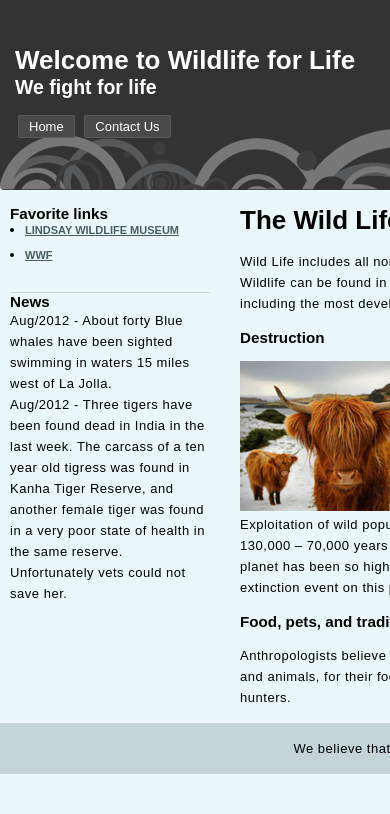
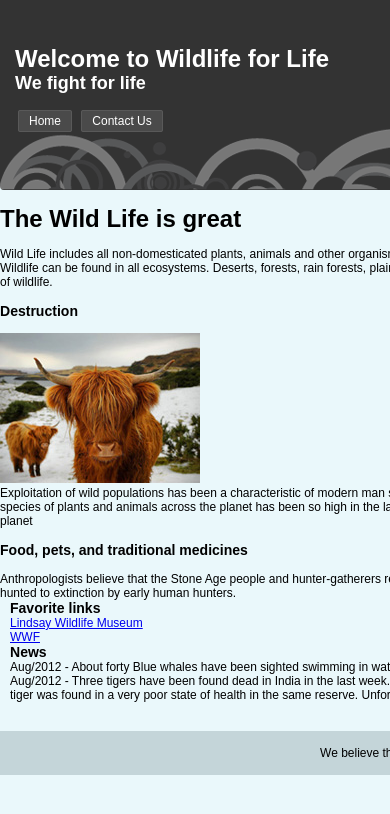
Before and after one commit to kawingtam/Homework2, a plain HTML site: page index.html in a window 390 px wide. Shown: the top 814 px of the page. Drawn offline with Linux system fonts and the light colour scheme.

Commit message:
Update style.css

```diff
--- a/style.css
+++ b/style.css
@@ -1,119 +1,88 @@
-	body, h1, h2, h3, p, img, ul, li{
-		border:0; margin:0; padding:0;
-	}
-		/*the above is a very basic reset rule.  Every browser has a slightly different default for HTML tags.  By using this simple CSS reset, all the more glaring styles
-		are reset and can now be set to whatever properties that would suit your website best. */
-
-	body{
-		background:#eaf8fb;	/* a light blue background color. */
-		font-family:Arial, Helvetica, sans-serif; /* the font family for all text on the web page is now either arial, helvetica or a sans-serif font if those two are not available */
-		font-size:13px; /* all normal text on the web page has a base font size of 14px now */
+body, h1, h2, h3, p, img, ul, li {
+    border: 0;
+    margin: 0;
+    padding: 0;
 }
 
-	p{
-		letter-spacing:.04em; /* letter spacing sets the horizontal spacing (kerning) between letters in a block of text. */
-		line-height:21px; /* line height sets the vertical spacing between lines of text. */
+body {
+    background: #eaf8fb;
+    font-family: Arial, Helvetica, sans-serif;
+    font-size: 13px;
 }
 
-	div#header{
-		background-color:#333; /* a more specific way to set a background color */
-		background-image:url(images/headerbkgd.png); /* sets a background image in the header and the position it should sit */
-		background-repeat:no-repeat; /* sets a background image to repeat, repeat-x, repeat-y or not at all as written in this rule */
-		background-position:left bottom;/* sets a background image position */
-		color:#fff;	/* sets the the color of all header text to white */
-		-webkit-border-bottom-right-radius: 4px;
-		-webkit-border-bottom-left-radius: 4px;
-		-moz-border-radius-bottomright: 4px;
-		-moz-border-radius-bottomleft: 4px;
+/* Header styles */
+#header {
+    background-color: #333;
+    background-image: url(images/headerbkgd.png);
+    background-repeat: no-repeat;
+    background-position: left bottom;
+    color: #fff;
     border-bottom-right-radius: 4px;
-		border-bottom-left-radius: 4px;	/* these 6 lines of border-radius code make rounded corners for the bottom work in firefox, safari, chrome, opera and IE9 */
-		margin:0 auto; /* by declaring a width on any block element (like a div), giving it a css property of margin:0 auto will center that block element on page */
-		min-height:130px;	/* setting a minimum height of an element means that it can grow to be bigger, if there is a lot of content in it. However, if it doesn't have enough content, it will be at the very least (in this example) 130 pixels tall */
-		padding:45px 15px 15px;	/* by setting a padding, the content within a HTML element will not touch the edges of that element (by adding padding to an element, it actually makes that element appear wider and/or taller.  In this case, the header div is now 15px wider and taller on each side. */
-		width:870px;	/* sets the width of the div to 900px. Remember that if you add padding to this element it will increase the size by the number of pixels in the padding. In this example the width is 900px and we have 15px to the left and right so the total width of the header will be (870px + 15px+15px=930px */
-
+    border-bottom-left-radius: 4px;
+    margin: 0 auto;
+    min-height: 130px;
+    padding: 45px 15px 15px;
+    width: 870px;
 }
 
 ul.navigation {
-		list-style:none;	/* this removes the bullets from list elements */
-		margin-top:20px;	/* giving the ul a top margin of 20px */
+    list-style: none;
+    margin-top: 20px;
 }
 
-	ul.navigation li{
-		display:inline-block; /* an inline block element can have width and height applied to it / and if not, they only take up as much space as the content within allows */
-		margin:0 3px 5px;	/* this code adds a 3px margin to the left and right of the list elements, and 5px to the bottom of the list elements */
+ul.navigation li {
+    display: inline-block;
+    margin: 0 3px 5px;
 }
 
-	ul.navigation li a{
-		background:#4a4a4a;	/* this is a dark grey background for the link */
-		color:#fff;	/* this makes the link text white */
-		-moz-border-radius:2px;
-		webkit-border-radius:2px;
-		border-radius:2px;	/* these 3 lines of border-radius code make rounded corners work in firefox, safari, chrome, opera and IE9 */
-		border:1px solid #595959; /* this adds a light grey solid border of 1px width around the link */
-		padding:3px 10px;	/* as the name implies, this adds extra padding around the link, so that the borders don't bump up against the link text */
-		text-decoration:none; /* this removes the normal underline that links usually have */
+ul.navigation li a {
+    background: #4a4a4a;
+    color: #fff;
+    border-radius: 2px;
+    border: 1px solid #595959;
+    padding: 3px 10px;
+    text-decoration: none;
 }
 
-	ul.navigation li a:hover{
-		background-color:#000; /*this is a hover pseudo class.  By designating a different background color, than the class for the a tag above, when a mouse hovers over these particular links, in the navigation bar, the background color will change to what's defined here */
-
+ul.navigation li a:hover {
+    background-color: #000;
 }
 
-	div.content{
-		margin:15px auto; /* this adds a margin of 15px to the top and bottom of the div with the class of content.  The auto margin applies to the left and right side of the div which is what centers the div in the middle of the page. */
-		width:900px;
+/* Content styles */
+.content {
+    margin: 15px auto;
+    width: 900px;
+    display: flex; /* Flexbox layout */
+    flex-direction: column;
 }
 
-	div.col-right{
-		float:right;
-		width:660px
+.col-right,
+.sidebar-left {
+    width: 100%; /* Adjust width for responsive layout */
 }
 
-	div.sidebar-left{
-		float:left;
-		padding:0 10px;
-		width:200px;	/* when floating content next to each other, applying set widths will make the content play nice with each other. Change the width of the siebar, or take away the width of the above "div.col-right" and see what happens to get a better idea of how widths effect floats */
+.sidebar-left {
+    padding: 0 10px;
 }
 
-	div.sidebar-left a{
-		color:#445e64;	/* this redefines all links in the left sidebar to this new color, as opposed to the default blue link color */
+/* Footer styles */
+#footer {
+    background-color: #c4d5d9;
+    margin: 0 auto;
+    padding: 15px;
+    text-align: center;
+    width: 900px;
 }
 
-	div.sidebar-left a:hover{
-		text-decoration:none
-	}	/* when hovering over a link, in the sidebar, this turns off the underline */
-
-	.list{
-		border-bottom:1px solid #c3dce1; /* adds a border to the bottom of the list to further divide the content for eaier segragation */
-		padding:0 0 20px 15px;	/* adds spacing to the bottom of the list to further divide the content for eaier segragation */
-	}
-	.list li{
-		margin-bottom:10px
-	}
-	.list li a{
-		font-weight:bold;	/* this makes all anchor classes with .list bold without using <strong>  */
-		text-transform:uppercase;	/* this makes all anchor classes with .list uppercase  */
-		font-size:11px;	/* this makes all anchor classes with .list applied 11px tall  */
+/* Image styles */
+img {
+    max-width: 100%; /* Ensure images are responsive */
+    height: auto;
 }
 
-	div#footer{
-		background-color:#c4d5d9;
-		margin:0 auto;
-		padding:15px;
-		text-align:center;
-		width:900px;
+/* Media queries for mobile responsiveness */
+@media only screen and (max-width: 600px) {
+    body {
+        font-size: 12px; /* Adjust font size for smaller screens */
     }
-	.float-left{
-		float:left;	/* use this on an element (like an image) to make it float to the left of it's containing HTML element */
-		margin:0  10px 10px 0;
 }
-	.float-right{
-		float:right;	/* use this on an element (like an image) to make it float to the right of it's containing HTML element */
-	}
-	.float-right img{
-		margin:0 0 10px 10px;	/* use this on an element (like an image) to make it float to the right of it's containing HTML element */
-	}
-	.clear{
-		clear:both; /* this clears floats.  This would be used to cancel out a float's behavior on content below it.  */
-	}
```
Lines whose indentation alone changed are shown as unchanged.
